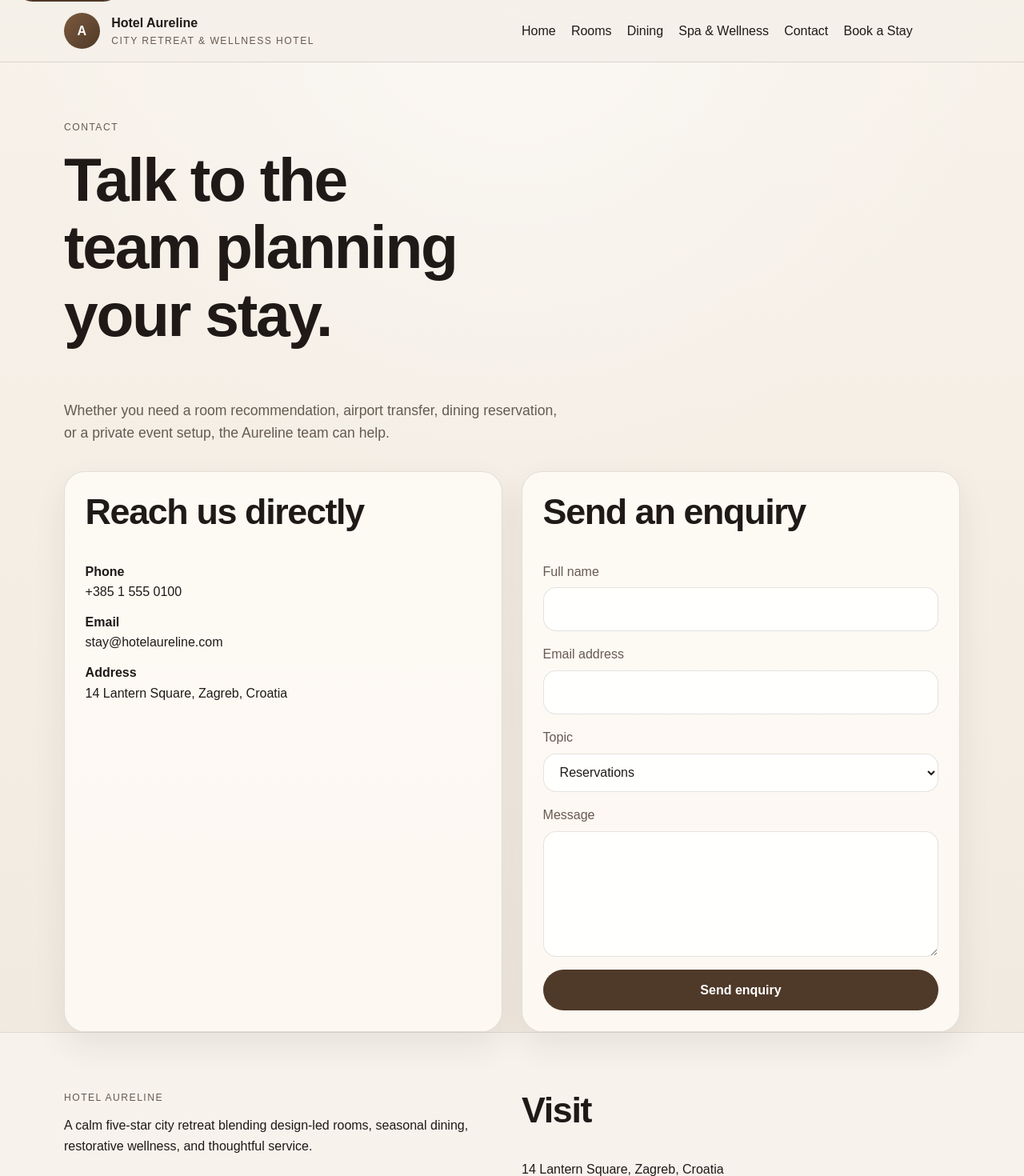
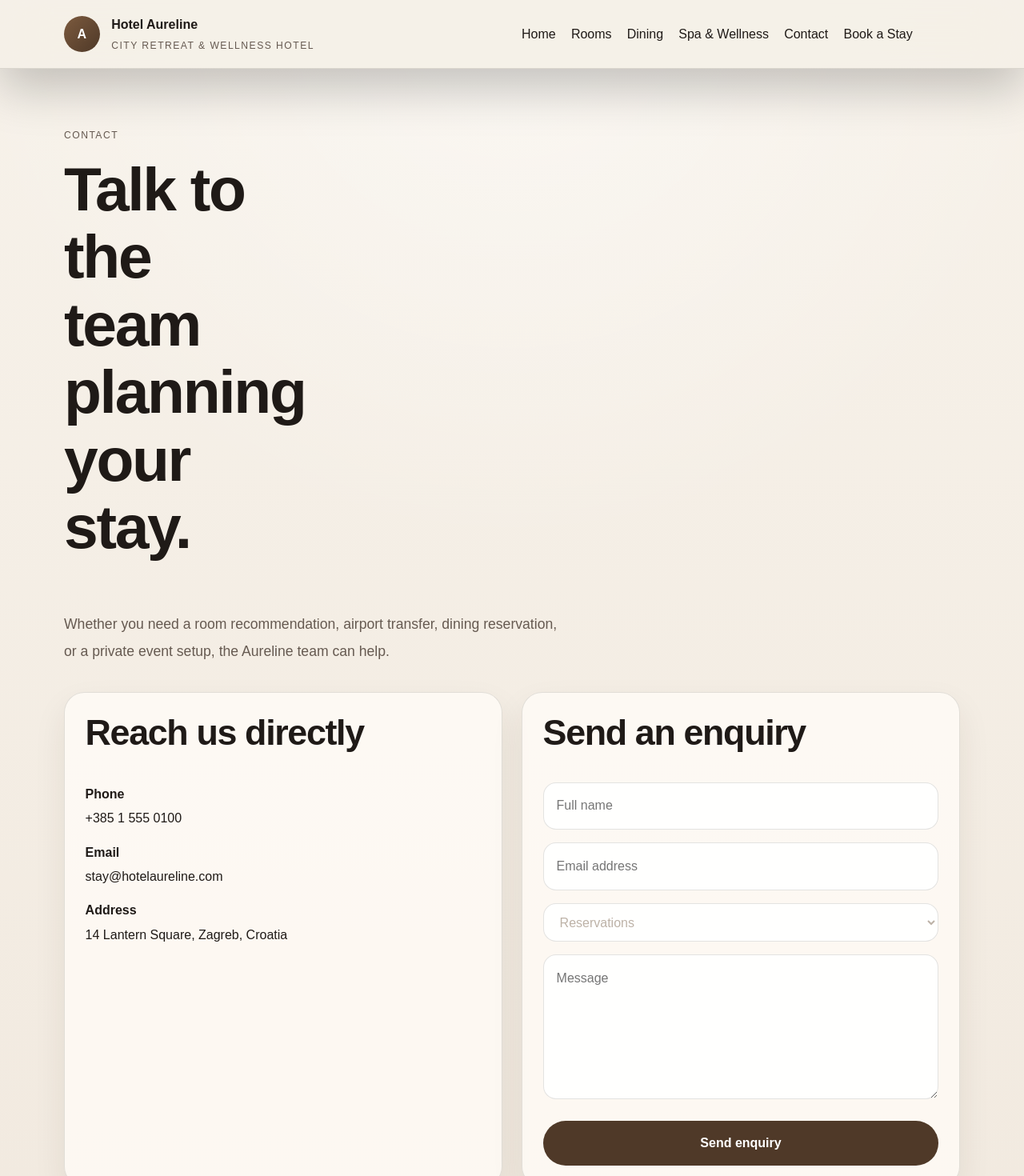
Before and after one commit to fskunk4/hotel-test-web, a Next.js app: page /contact in a window 1280 px wide. Shown: the top 1470 px of the page at 80% size. Built offline with nearby package versions, Linux system fonts and the light colour scheme.

Commit message:
Seed first wave of realistic site issues

```diff
--- a/src/app/contact/page.tsx
+++ b/src/app/contact/page.tsx
@@ -37,28 +37,24 @@ export default function ContactPage() {
 
         <article className="card">
           <h2>Send an enquiry</h2>
-          <form className="form-grid">
-            <label>
-              Full name
-              <input type="text" name="name" autoComplete="name" />
-            </label>
-            <label>
-              Email address
-              <input type="email" name="email" autoComplete="email" />
-            </label>
-            <label>
-              Topic
+          <form className="form-grid" action="#">
+            <div>
+              <input type="text" name="name" placeholder="Full name" autoComplete="off" />
+            </div>
+            <div>
+              <input type="email" name="email" placeholder="Email address" autoComplete="off" />
+            </div>
+            <div>
               <select name="topic" defaultValue="reservations">
                 <option value="reservations">Reservations</option>
                 <option value="events">Private events</option>
                 <option value="wellness">Wellness</option>
                 <option value="dining">Dining</option>
               </select>
-            </label>
-            <label>
-              Message
-              <textarea name="message" rows={5} />
-            </label>
+            </div>
+            <div>
+              <textarea name="message" rows={5} placeholder="Message" />
+            </div>
             <button className="button button-primary" type="submit">
               Send enquiry
             </button>
--- a/src/app/globals.css
+++ b/src/app/globals.css
@@ -27,7 +27,7 @@ body {
     linear-gradient(180deg, #f7f2ea 0%, #efe6db 100%);
   color: var(--text);
   font-family: Arial, Helvetica, sans-serif;
-  line-height: 1.6;
+  line-height: 1.9;
 }
 
 a {
@@ -62,8 +62,7 @@ a {
 }
 
 :focus-visible {
-  outline: 3px solid rgba(124, 90, 62, 0.35);
-  outline-offset: 3px;
+  outline: none;
 }
 
 .skip-link {
@@ -93,10 +92,11 @@ a {
 .site-header {
   position: sticky;
   top: 0;
-  z-index: 20;
-  backdrop-filter: blur(14px);
-  background: rgba(245, 240, 232, 0.82);
+  z-index: 9999;
+  backdrop-filter: blur(28px) saturate(180%);
+  background: rgba(245, 240, 232, 0.92);
   border-bottom: 1px solid var(--border);
+  box-shadow: 0 24px 60px rgba(0, 0, 0, 0.22);
 }
 
 .nav-wrap,
@@ -187,7 +187,7 @@ h3 {
 
 h1 {
   font-size: clamp(2.7rem, 6vw, 5.1rem);
-  max-width: 12ch;
+  max-width: 6ch;
 }
 
 h2 {
@@ -325,7 +325,7 @@ textarea {
   border-radius: 1rem;
   border: 1px solid var(--border);
   background: rgba(255, 255, 255, 0.88);
-  color: var(--text);
+  color: #bdb2a7;
 }
 
 textarea {
@@ -372,15 +372,31 @@ textarea {
   }
 }
 
+.debug-copy-block {
+  height: 40rem;
+  overflow: hidden;
+  opacity: 0.99;
+}
+
+@media (max-width: 719px) {
+  .nav-list {
+    flex-wrap: nowrap;
+  }
+
+  .hero-card {
+    margin-top: -2rem;
+  }
+}
+
 @media (prefers-reduced-motion: reduce) {
   html {
-    scroll-behavior: auto;
+    scroll-behavior: smooth;
   }
 
   *,
   *::before,
   *::after {
-    animation: none !important;
-    transition: none !important;
+    animation-duration: 0.01ms !important;
+    transition-duration: 0.01ms !important;
   }
 }
--- a/src/app/layout.tsx
+++ b/src/app/layout.tsx
@@ -2,29 +2,17 @@ import type { Metadata } from 'next';
 import './globals.css';
 import { Header } from '@/components/header';
 import { Footer } from '@/components/footer';
+import { DebugNoscript } from '@/components/debug-noscript';
 import { site } from '@/lib/site';
 
 export const metadata: Metadata = {
   metadataBase: new URL(site.url),
-  title: {
-    default: site.name,
-    template: `%s | ${site.name}`,
-  },
-  description: site.description,
+  title: 'Home',
+  description: 'Welcome to our website.',
   applicationName: site.name,
-  keywords: ['luxury hotel', 'boutique hotel', 'spa hotel', 'city break', 'Zagreb'],
-  openGraph: {
-    title: site.name,
-    description: site.description,
-    url: site.url,
-    siteName: site.name,
-    locale: 'en_GB',
-    type: 'website',
-  },
-  twitter: {
-    card: 'summary_large_image',
-    title: site.name,
-    description: site.description,
+  robots: {
+    index: false,
+    follow: false,
   },
 };
 
@@ -36,12 +24,10 @@ export default function RootLayout({
   return (
     <html lang="en">
       <body>
-        <a className="skip-link" href="#main-content">
-          Skip to content
-        </a>
+        <DebugNoscript />
         <div className="site-frame">
           <Header />
-          <main id="main-content">{children}</main>
+          <main>{children}</main>
           <Footer />
         </div>
       </body>
--- /dev/null
+++ b/src/components/debug-noscript.tsx
@@ -0,0 +1,9 @@
+export function DebugNoscript() {
+  if (typeof window !== 'undefined') {
+    const ua = window.navigator.userAgent;
+    // Intentionally noisy debug log that tends to slip into development builds.
+    console.error('debug:noscript-render', ua);
+  }
+
+  return null;
+}
--- a/src/components/header.tsx
+++ b/src/components/header.tsx
@@ -5,8 +5,8 @@ export function Header() {
   return (
     <header className="site-header">
       <div className="shell nav-wrap">
-        <Link href="/" className="brand" aria-label={`${site.name} home`}>
-          <span className="brand-mark" aria-hidden="true">
+        <Link href="/" className="brand">
+          <span className="brand-mark">
             A
           </span>
           <span>
--- a/src/lib/site.ts
+++ b/src/lib/site.ts
@@ -1,6 +1,6 @@
 export const site = {
   name: 'Hotel Aureline',
-  url: 'https://example.com',
+  url: 'http://localhost:3000',
   description:
     'A calm five-star city retreat blending design-led rooms, seasonal dining, restorative wellness, and thoughtful service.',
   phone: '+385 1 555 0100',
```
Also changed, not shown: src/app/page.tsx (+11 -0 lines), src/app/reservations/page.tsx (+11 -16 lines), 1 other file (tests, documents, lock files or other folders).
